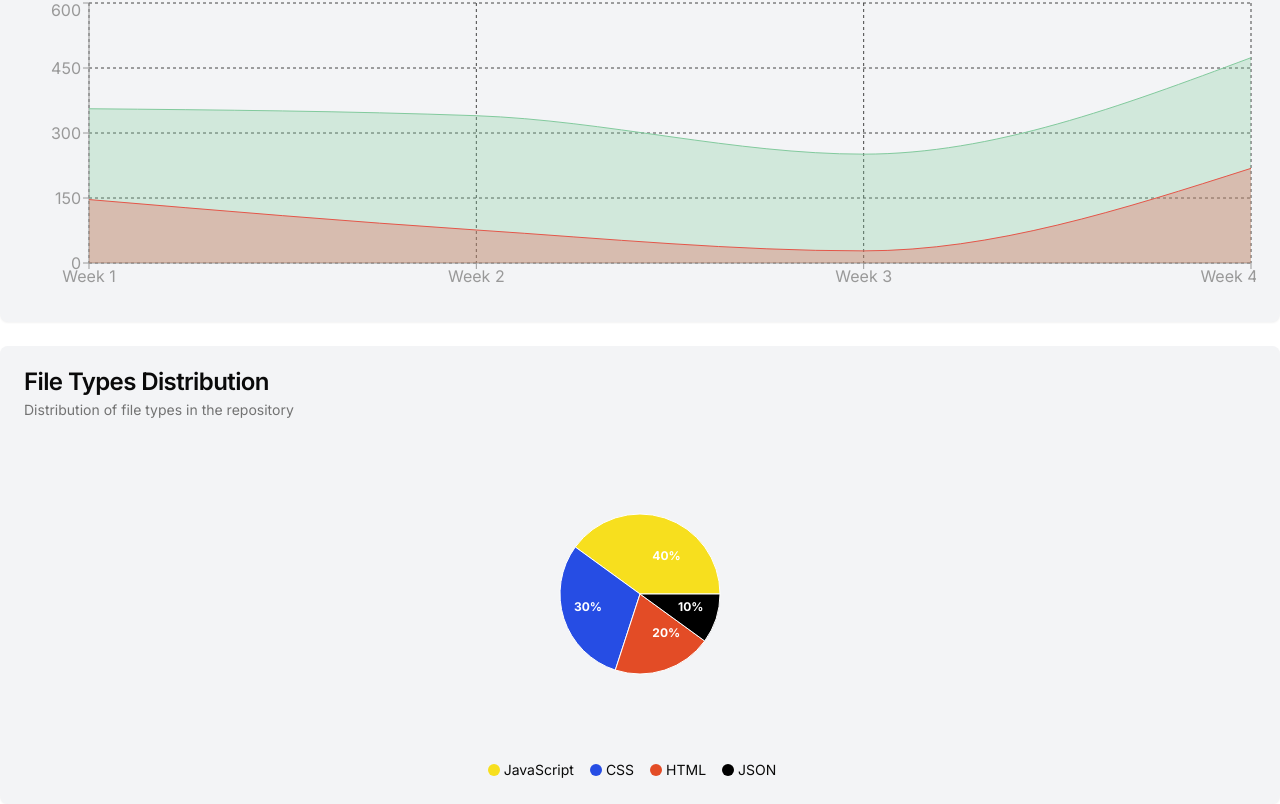
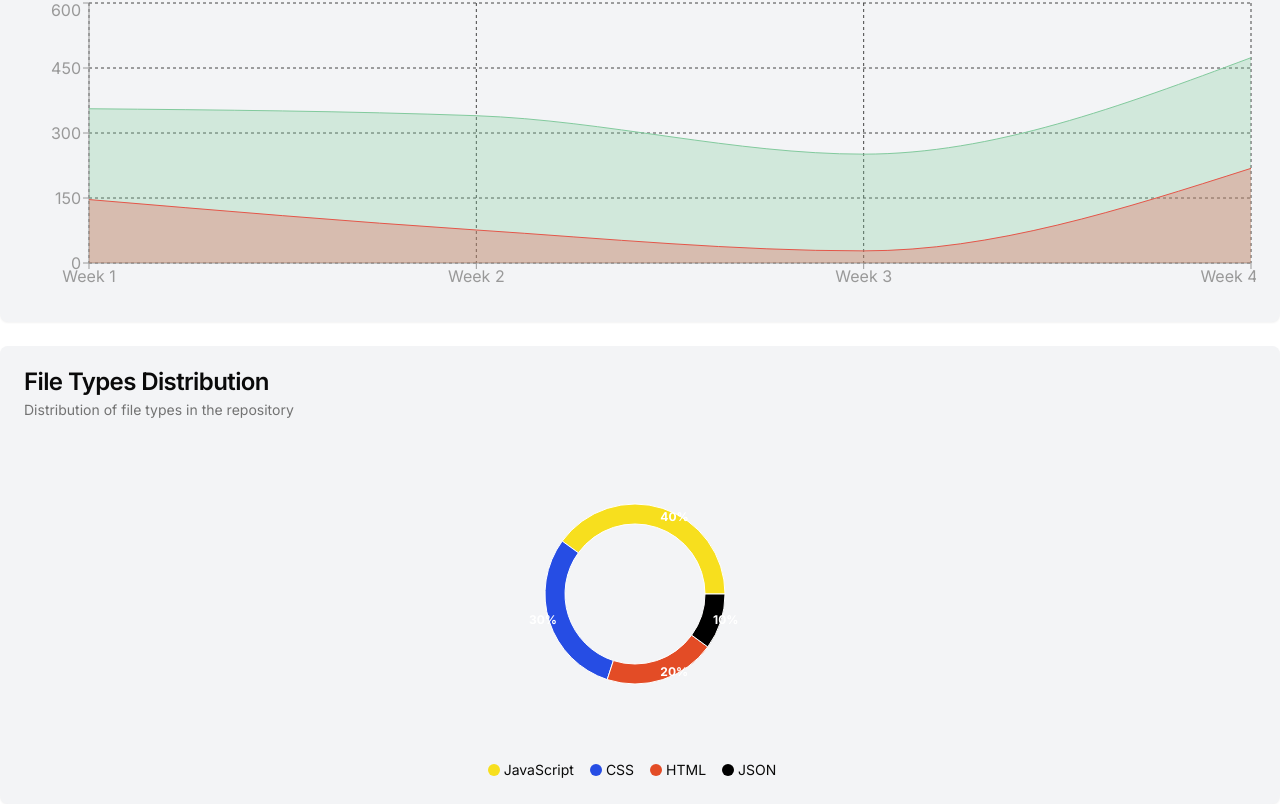
Before and after one commit to AazimFarooq/GitHub-Repository-Analyser, a Next.js app: page /analytics in a window 1280 px wide. Shown: the part 512-1316 px from the top of the page. Built offline with nearby package versions, Linux system fonts and the light colour scheme.

Commit message:
modified the renderCustomizedLabel.

```diff
--- a/app/analytics/page.tsx
+++ b/app/analytics/page.tsx
@@ -67,7 +67,7 @@ const AnalyticsDashboard = () => {
 
   const renderCustomizedLabel = ({ cx, cy, midAngle, innerRadius, outerRadius, percent, index }: any) => {
     const RADIAN = Math.PI / 180
-    const radius = innerRadius + (outerRadius - innerRadius) * 0.5
+    const radius = innerRadius + (outerRadius - innerRadius) * 0.6 // Adjust label position
     const x = cx + radius * Math.cos(-midAngle * RADIAN)
     const y = cy + radius * Math.sin(-midAngle * RADIAN)
 
@@ -236,13 +236,16 @@ const AnalyticsDashboard = () => {
         </CardHeader>
         <CardContent className="flex flex-col items-center">
           <ResponsiveContainer width="100%" height={300}>
-            <PieChart>
+            <PieChart margin={{ top: 5, right: 30, left: 20, bottom: 5 }}>
+              {" "}
+              {/* Added margin */}
               <Pie
                 dataKey="value"
                 data={fileTypeData}
                 cx="50%"
                 cy="50%"
-                outerRadius={80}
+                innerRadius={70} // Increased innerRadius for a donut chart
+                outerRadius={90} // Increased outerRadius for larger slices
                 fill="#8884d8"
                 labelLine={false}
                 label={renderCustomizedLabel}
```
